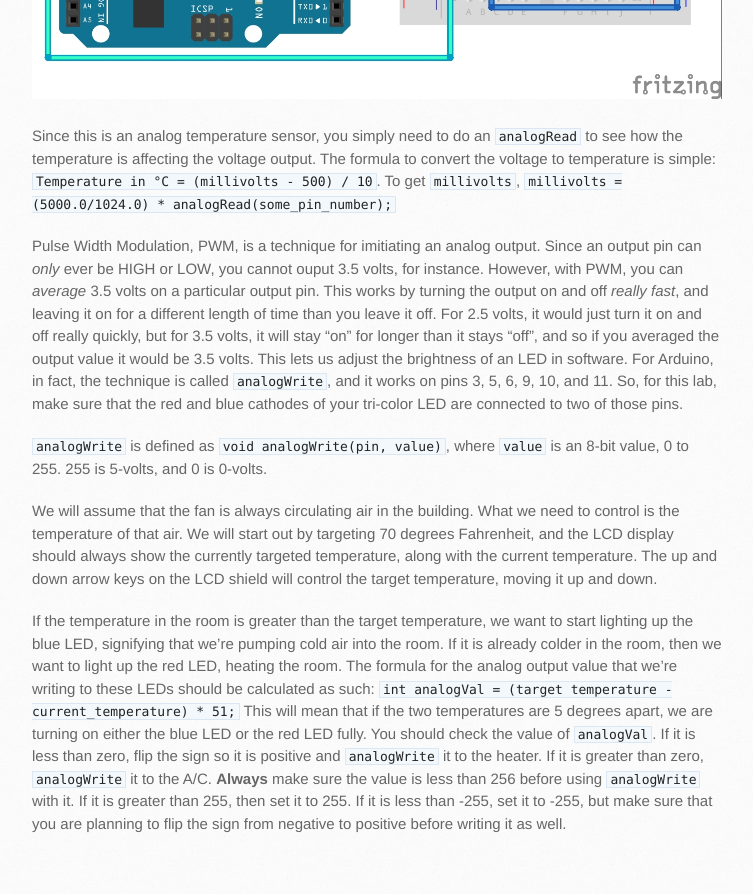
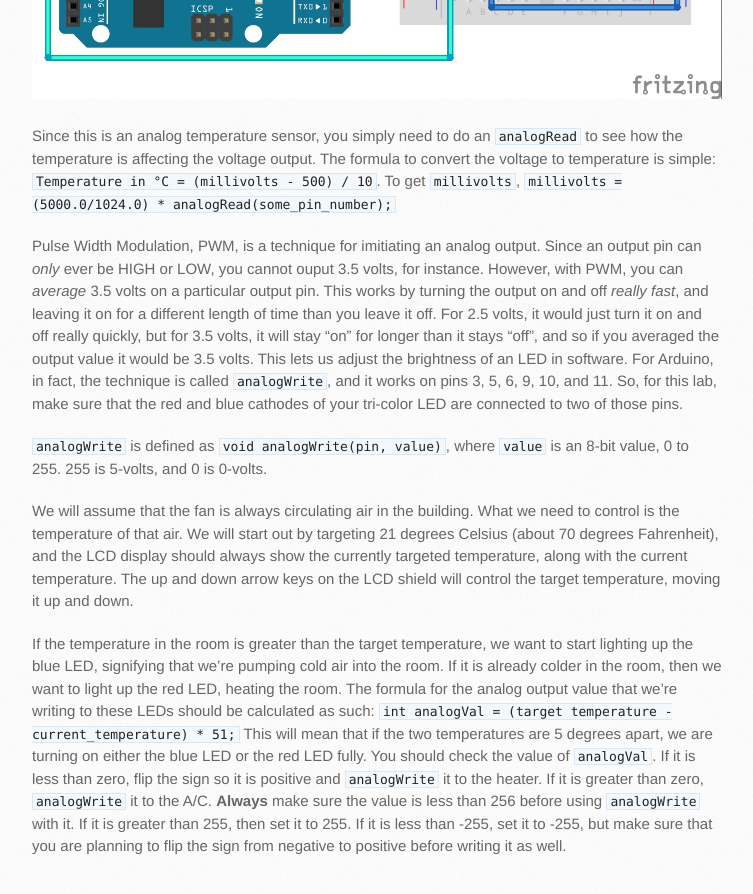
Before and after one commit to TTU-CSC/ttu-csc.github.com, a Jekyll site: the page built from _posts/2015-07-01-lab-7-ac-unit.markdown, in a window 1280 px wide and 900 px high, scrolled down 822 px. Shown: the top 894 px of the window, without its empty margins (138-891 px from the left). Built offline with Jekyll 4.4.1, drawn with Linux system fonts in a browser that asks for light colours.

Commit message:
Update 2015-07-01-lab-7-ac-unit.markdown

```diff
--- a/_posts/2015-07-01-lab-7-ac-unit.markdown
+++ b/_posts/2015-07-01-lab-7-ac-unit.markdown
@@ -16,6 +16,6 @@ Pulse Width Modulation, PWM, is a technique for imitiating an analog output. Sin
 
 `analogWrite` is defined as `void analogWrite(pin, value)`, where `value` is an 8-bit value, 0 to 255. 255 is 5-volts, and 0 is 0-volts.
 
-We will assume that the fan is always circulating air in the building. What we need to control is the temperature of that air. We will start out by targeting 70 degrees Fahrenheit, and the LCD display should always show the currently targeted temperature, along with the current temperature. The up and down arrow keys on the LCD shield will control the target temperature, moving it up and down.
+We will assume that the fan is always circulating air in the building. What we need to control is the temperature of that air. We will start out by targeting 21 degrees Celsius (about 70 degrees Fahrenheit), and the LCD display should always show the currently targeted temperature, along with the current temperature. The up and down arrow keys on the LCD shield will control the target temperature, moving it up and down.
 
 If the temperature in the room is greater than the target temperature, we want to start lighting up the blue LED, signifying that we're pumping cold air into the room. If it is already colder in the room, then we want to light up the red LED, heating the room. The formula for the analog output value that we're writing to these LEDs should be calculated as such: `int analogVal = (target temperature - current_temperature) * 51;` This will mean that if the two temperatures are 5 degrees apart, we are turning on either the blue LED or the red LED fully. You should check the value of `analogVal`. If it is less than zero, flip the sign so it is positive and `analogWrite` it to the heater. If it is greater than zero, `analogWrite` it to the A/C. **Always** make sure the value is less than 256 before using `analogWrite` with it. If it is greater than 255, then set it to 255. If it is less than -255, set it to -255, but make sure that you are planning to flip the sign from negative to positive before writing it as well.
```
